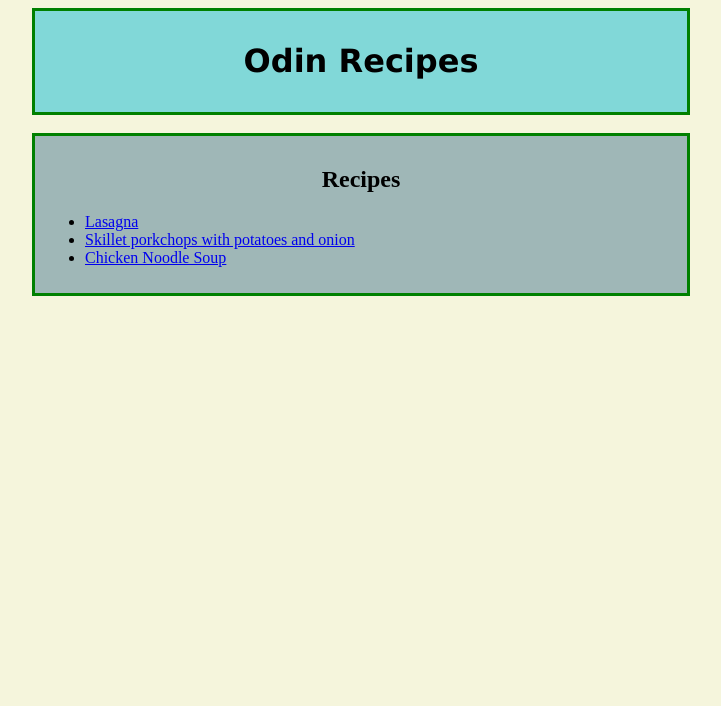
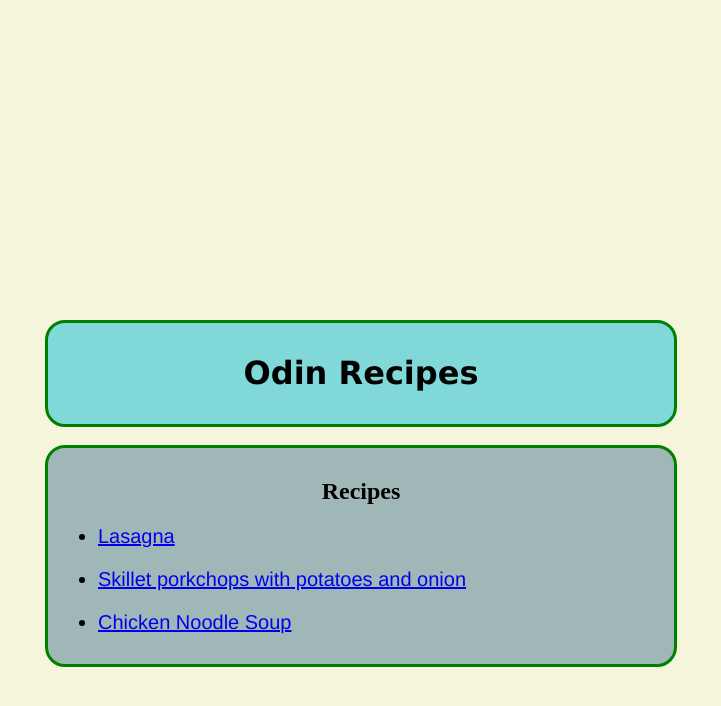
Before and after one commit to hoshiyomi422/odin-recipes, a plain HTML site: page index.html in a window 1280 px wide. Shown: the whole page, without its empty margins (279-1000 px from the left). Drawn offline with Linux system fonts and the light colour scheme.

Commit message:
edited css for index added box-sizing border box

```diff
--- a/styles.css
+++ b/styles.css
@@ -1,4 +1,8 @@
 /* CSS INDEX */
+
+* {
+    box-sizing: border-box;
+}
 
 .head1 {
     font-weight: bold;
@@ -8,10 +12,11 @@
 
 .box {
     border: 3px solid green;
-    margin: auto;
+    margin: 320px auto auto auto;
     width: 50%;
     padding: 10px;
     background-color: rgb(129, 216, 216);
+    border-radius: 20px;
 }
 
 .box2 {
@@ -20,17 +25,28 @@
     width: 50%;
     padding: 10px;
     background-color: rgb(159, 183, 183);
+    border-radius: 20px;
 }
 
 .recipehead {
     text-align: center;
+
 }
 
-/* .recipe-list {
-    text-align: center;
-    text-align: justify;
-    font-size: bold;
-} */
+.recipe-list {
+    font-family: 'Franklin Gothic Medium', 'Arial Narrow', Arial, sans-serif;
+    font-size: 20px;
+}
+
+ul, li {
+    margin: 20px auto;
+}
+
+li:hover {
+    background-color: yellow;
+    padding: 5px;
+    margin-left: 10px;
+}
 
 /* CSS FOR RECIPES */
 
```
